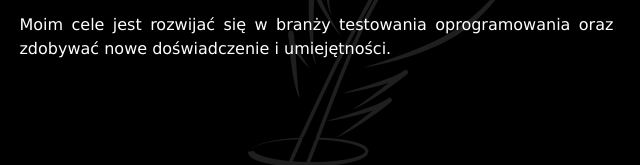
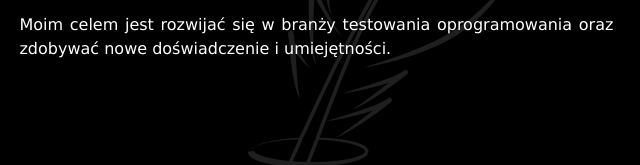
Before and after one commit to Pawel-Sulewski/test, a plain HTML site: page index.html in a window 1280 px wide. Shown: the part 495-660 px from the top of the page, 481-1121 px from the left. Drawn offline with Linux system fonts and the light colour scheme.

Commit message:
Update index.html

```diff
--- a/index.html
+++ b/index.html
@@ -45,7 +45,7 @@
                                         Jestem informatykiem z 1,5 rocznym doświadczeniem chcącym rozwijać się w kierunku testowania oprogramowania i aplikacji webowych. Wielokrotnie samodzielnie budowałem strony internetowe oparte o HTML5 i CSS3, tworzyłem również aplikacje w JavaScript oraz PHP5 które współpracowały z bazami danych MySQL oraz SQL.
                                     </p>
                                     <p>
-                                        Moim cele jest rozwijać się w branży testowania oprogramowania oraz zdobywać nowe doświadczenie i umiejętności.
+                                        Moim celem jest rozwijać się w branży testowania oprogramowania oraz zdobywać nowe doświadczenie i umiejętności.
                                     </p>
                                 </div>
                             </div>
```
